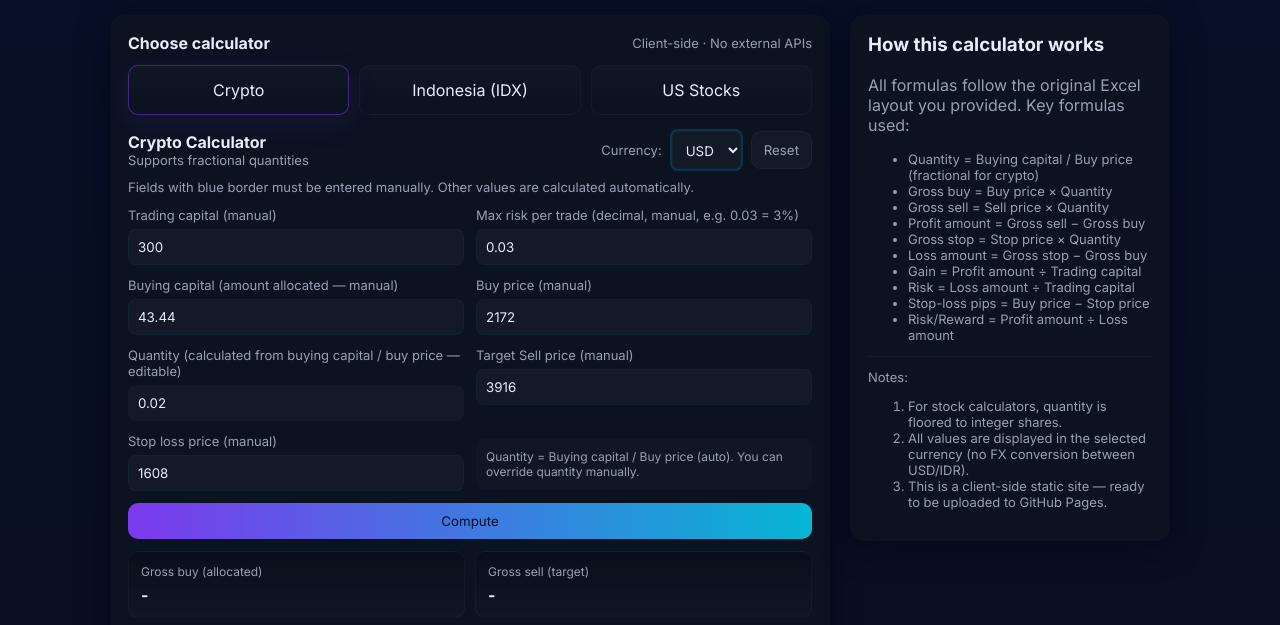
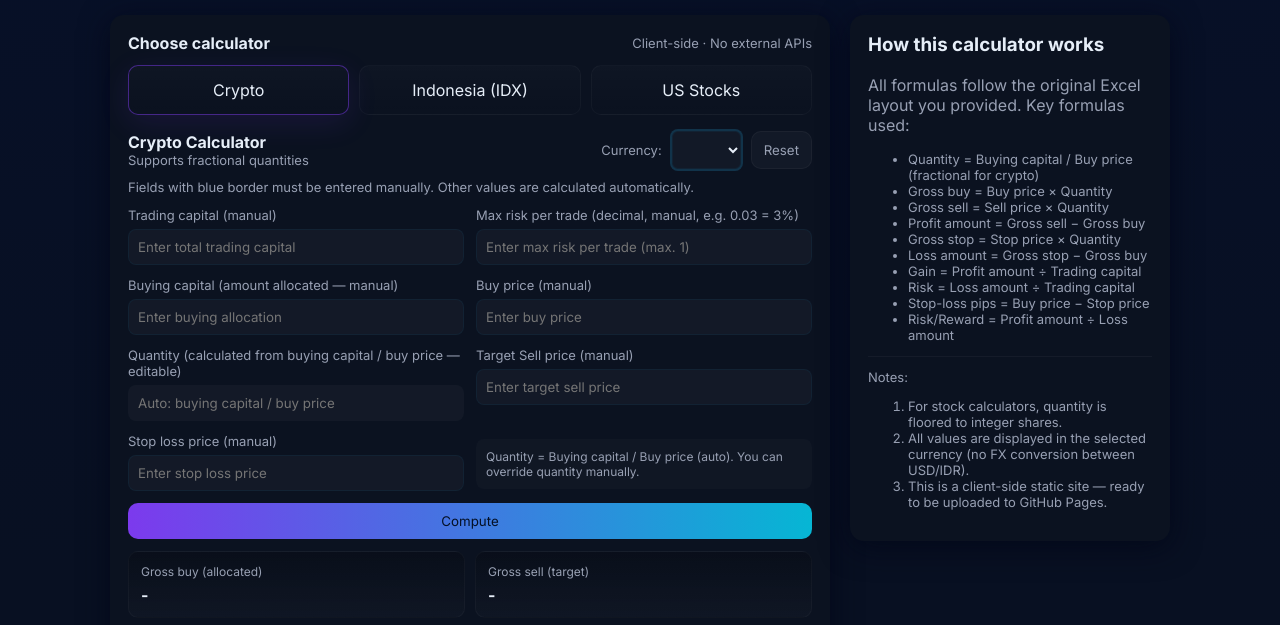
Before and after one commit to danielizzulhaq/Swing-Trading-Risk-Calculator, a plain HTML site: page index.html in a window 1280 px wide. Both pictures are taken after a click on the button "Reset". Shown: the part 147-772 px from the top of the page. Drawn offline with Linux system fonts and the light colour scheme.

Commit message:
Update index.html

```diff
--- a/index.html
+++ b/index.html
@@ -100,34 +100,34 @@
               <div class="calc-grid" style="margin-top:12px">
                 <div>
                   <label>Trading capital (manual)</label>
-                  <input id="c_capital" class="manual" type="number" step="any" placeholder="Enter total trading capital (e.g. 300)" value="300">
+                  <input id="c_capital" class="manual" type="number" step="any" placeholder="Enter total trading capital" value="">
                 </div>
                 <div>
                   <label>Max risk per trade (decimal, manual, e.g. 0.03 = 3%)</label>
-                  <input id="c_maxrisk" class="manual" type="number" step="any" placeholder="Enter max risk per trade (e.g. 0.03)" value="0.03">
+                  <input id="c_maxrisk" class="manual" type="number" step="any" placeholder="Enter max risk per trade (max. 1)" value="">
                 </div>
 
                 <div>
                   <label>Buying capital (amount allocated — manual)</label>
-                  <input id="c_buycap" class="manual" type="number" step="any" placeholder="Enter buying allocation (e.g. 43.44)" value="43.44">
+                  <input id="c_buycap" class="manual" type="number" step="any" placeholder="Enter buying allocation" value="">
                 </div>
                 <div>
                   <label>Buy price (manual)</label>
-                  <input id="c_buyprice" class="manual" type="number" step="any" placeholder="Enter buy price (e.g. 2172)" value="2172">
+                  <input id="c_buyprice" class="manual" type="number" step="any" placeholder="Enter buy price" value="">
                 </div>
 
                 <div>
                   <label>Quantity (calculated from buying capital / buy price — editable)</label>
-                  <input id="c_qty" type="number" step="any" placeholder="Auto: buying capital / buy price" value="0.02">
+                  <input id="c_qty" type="number" step="any" placeholder="Auto: buying capital / buy price" value="">
                 </div>
                 <div>
                   <label>Target Sell price (manual)</label>
-                  <input id="c_sellprice" class="manual" type="number" step="any" placeholder="Enter target sell price" value="3916">
+                  <input id="c_sellprice" class="manual" type="number" step="any" placeholder="Enter target sell price" value="">
                 </div>
 
                 <div>
                   <label>Stop loss price (manual)</label>
-                  <input id="c_stopprice" class="manual" type="number" step="any" placeholder="Enter stop loss price" value="1608">
+                  <input id="c_stopprice" class="manual" type="number" step="any" placeholder="Enter stop loss price" value="">
                 </div>
                 <div>
                   <label></label>
@@ -202,34 +202,34 @@
               <div class="calc-grid">
                 <div>
                   <label>Trading capital (manual)</label>
-                  <input id="i_capital" class="manual" type="number" step="any" placeholder="Enter total trading capital (e.g. 4800000)" value="4800000">
+                  <input id="i_capital" class="manual" type="number" step="any" placeholder="Enter total trading capital" value="">
                 </div>
                 <div>
                   <label>Max risk per trade (decimal, manual)</label>
-                  <input id="i_maxrisk" class="manual" type="number" step="any" placeholder="Enter max risk per trade (e.g. 0.03)" value="0.03">
+                  <input id="i_maxrisk" class="manual" type="number" step="any" placeholder="Enter max risk per trade" value="">
                 </div>
 
                 <div>
                   <label>Buying capital (amount allocated — manual)</label>
-                  <input id="i_buycap" class="manual" type="number" step="any" placeholder="Enter buying allocation (e.g. 867000)" value="867000">
+                  <input id="i_buycap" class="manual" type="number" step="any" placeholder="Enter buying allocation" value="">
                 </div>
                 <div>
                   <label>Buy price (manual)</label>
-                  <input id="i_buyprice" class="manual" type="number" step="any" placeholder="Enter buy price (e.g. 2890)" value="2890">
+                  <input id="i_buyprice" class="manual" type="number" step="any" placeholder="Enter buy price" value="">
                 </div>
 
                 <div>
                   <label>Quantity (calculated, floored to integer — editable)</label>
-                  <input id="i_qty" type="number" step="1" placeholder="Auto: floor(buying capital / buy price)" value="3">
+                  <input id="i_qty" type="number" step="1" placeholder="Auto: floor(buying capital / buy price)" value="">
                 </div>
                 <div>
                   <label>Target Sell price (manual)</label>
-                  <input id="i_sellprice" class="manual" type="number" step="any" placeholder="Enter target sell price (e.g. 367000)" value="367000">
+                  <input id="i_sellprice" class="manual" type="number" step="any" placeholder="Enter target sell price" value="">
                 </div>
 
                 <div>
                   <label>Stop loss price (manual)</label>
-                  <input id="i_stopprice" class="manual" type="number" step="any" placeholder="Enter stop loss price (e.g. 2350)" value="2350">
+                  <input id="i_stopprice" class="manual" type="number" step="any" placeholder="Enter stop loss price" value="">
                 </div>
 
                 <div class="full">
@@ -270,16 +270,16 @@
               <div class="calc-grid">
                 <div>
                   <label>Trading capital (manual)</label>
-                  <input id="u_capital" class="manual" type="number" step="any" placeholder="Enter total trading capital (e.g. 300)" value="300">
+                  <input id="u_capital" class="manual" type="number" step="any" placeholder="Enter total trading capital" value="">
                 </div>
                 <div>
                   <label>Max risk per trade (decimal, manual)</label>
-                  <input id="u_maxrisk" class="manual" type="number" step="any" placeholder="Enter max risk per trade (e.g. 0.03)" value="0.03">
+                  <input id="u_maxrisk" class="manual" type="number" step="any" placeholder="Enter max risk per trade" value="">
                 </div>
 
                 <div>
                   <label>Buying capital (amount allocated — manual)</label>
-                  <input id="u_buycap" class="manual" type="number" step="any" placeholder="Enter buying allocation (e.g. 417.69)" value="417.69">
+                  <input id="u_buycap" class="manual" type="number" step="any" placeholder="Enter buying allocation" value="">
                 </div>
                 <div>
                   <label>Buy price (manual)</label>
@@ -288,7 +288,7 @@
 
                 <div>
                   <label>Quantity (calculated, floored to integer — editable)</label>
-                  <input id="u_qty" type="number" step="1" placeholder="Auto: floor(buying capital / buy price)" value="1">
+                  <input id="u_qty" type="number" step="1" placeholder="Auto: floor(buying capital / buy price)" value="">
                 </div>
                 <div>
                   <label>Target Sell price (manual)</label>
@@ -389,34 +389,34 @@
 
   function resetForm(type){
     if(type==='crypto'){
-      document.getElementById('c_currency').value='USD';
-      document.getElementById('c_capital').value=300;
-      document.getElementById('c_maxrisk').value=0.03;
-      document.getElementById('c_buycap').value=43.44;
-      document.getElementById('c_buyprice').value=2172;
-      document.getElementById('c_qty').value=0.02;
-      document.getElementById('c_sellprice').value=3916;
-      document.getElementById('c_stopprice').value=1608;
+      document.getElementById('c_currency').value='';
+      document.getElementById('c_capital').value='';
+      document.getElementById('c_maxrisk').value='';
+      document.getElementById('c_buycap').value='';
+      document.getElementById('c_buyprice').value='';
+      document.getElementById('c_qty').value='';
+      document.getElementById('c_sellprice').value='';
+      document.getElementById('c_stopprice').value='';
       clearResults('c_');
     }
     if(type==='idx'){
-      document.getElementById('i_currency').value='IDR';
-      document.getElementById('i_capital').value=4800000;
-      document.getElementById('i_maxrisk').value=0.03;
-      document.getElementById('i_buycap').value=867000;
-      document.getElementById('i_buyprice').value=2890;
-      document.getElementById('i_qty').value=3;
-      document.getElementById('i_sellprice').value=367000;
-      document.getElementById('i_stopprice').value=2350;
+      document.getElementById('i_currency').value='';
+      document.getElementById('i_capital').value='';
+      document.getElementById('i_maxrisk').value='';
+      document.getElementById('i_buycap').value='';
+      document.getElementById('i_buyprice').value='';
+      document.getElementById('i_qty').value='';
+      document.getElementById('i_sellprice').value='';
+      document.getElementById('i_stopprice').value='';
       clearResults('i_');
     }
     if(type==='us'){
-      document.getElementById('u_currency').value='USD';
-      document.getElementById('u_capital').value=300;
-      document.getElementById('u_maxrisk').value=0.03;
-      document.getElementById('u_buycap').value=417.69;
+      document.getElementById('u_currency').value='';
+      document.getElementById('u_capital').value='';
+      document.getElementById('u_maxrisk').value='';
+      document.getElementById('u_buycap').value='';
       document.getElementById('u_buyprice').value='';
-      document.getElementById('u_qty').value=1;
+      document.getElementById('u_qty').value='';
       document.getElementById('u_sellprice').value='';
       document.getElementById('u_stopprice').value='';
       clearResults('u_');
```
